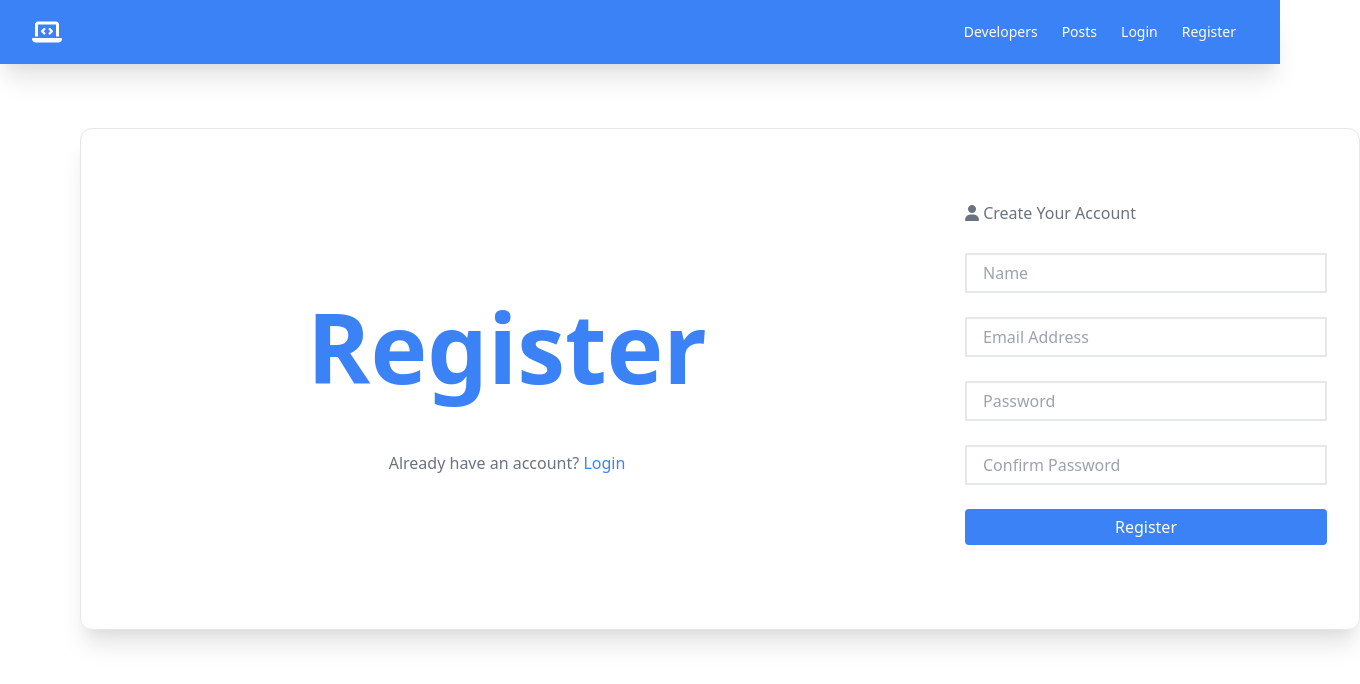
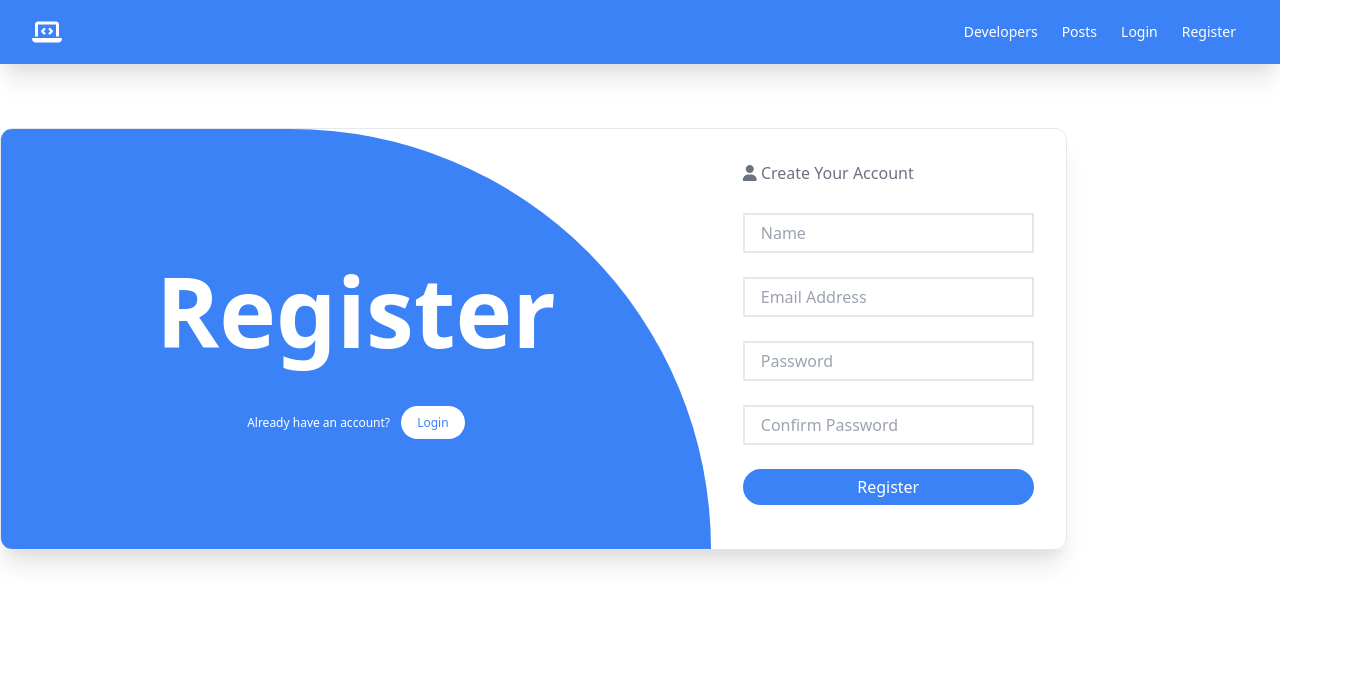
Before and after one commit to ashcbrd/DevStack, a React (Create React App) app in the folder client/: page /register in a window 1280 px wide. Shown: the top 684 px of the page, 1360 px wide, since content can reach past the window. Built offline with nearby package versions, Linux system fonts and the light colour scheme; no server answers.

Commit message:
changed the design of reg form

```diff
--- a/client/src/components/auth/Register.jsx
+++ b/client/src/components/auth/Register.jsx
@@ -32,23 +32,23 @@ const Register = ({ setAlert, register, isAuthenticated }) => {
   }
 
   return (
-    <div className="flex w-full overflow-hidden md:my-16 md:shadow-xl md:border md:border-gray-200 md:rounded-xl md:mx-20 md:h-full">
-      <div className="hidden md:flex flex-col justify-center items-center w-full">
+    <div className="flex overflow-hidden w-full md:w-5/6 md:my-16 md:shadow-xl md:border md:border-gray-200 md:rounded-xl md:h-full">
+      <div className="hidden bg-blue-500 rounded-tr-full md:flex flex-col justify-center items-center w-full">
         {" "}
-        <h1 className="text-8xl font-bold text-blue-500 my-4">Register</h1>
-        <p className="mt-10 text-center text-xs md:text-base text-gray-500 text-xs">
+        <h1 className="text-8xl font-bold text-white my-4">Register</h1>
+        <p className="mt-10 text-center text-xs md:text-basenpm  text-white text-xs">
           Already have an account?{" "}
           <Link
-            className="text-blue-500 hover:opacity-70 hover:underline transition-all"
+            className="bg-white rounded-full p-2 px-4 text-blue-500 ml-2 hover:opacity-70 transition-all"
             to="/login"
           >
             Login
           </Link>
         </p>
       </div>
-      <div className="w-full md:w-1/2 items-center">
+      <div className="flex flex-col w-full md:w-1/2 items-center">
         <form
-          className="flex flex-col mx-8 p-8 md:mx-auto md:my-10 md:w-full"
+          className="h-full w-full flex flex-col mx-8 p-8 md:mx-auto md:w-full"
           onSubmit={(e) => onSubmit(e)}
         >
           <h1 className="md:hidden text-4xl font-bold text-blue-500 my-4">
@@ -102,7 +102,7 @@ const Register = ({ setAlert, register, isAuthenticated }) => {
           </div>
           <input
             type="submit"
-            className="w-full my-3 text-white rounded shadow-base p-1 w-32 bg-blue-500 transition-all border-2 border-blue-500 hover:opacity-80 hover:shadow-lg"
+            className="w-full my-3 text-white rounded-full shadow-base p-1 w-32 bg-blue-500 transition-all border-2 border-blue-500 hover:opacity-80 hover:shadow-lg"
             value="Register"
           />
         </form>
```
